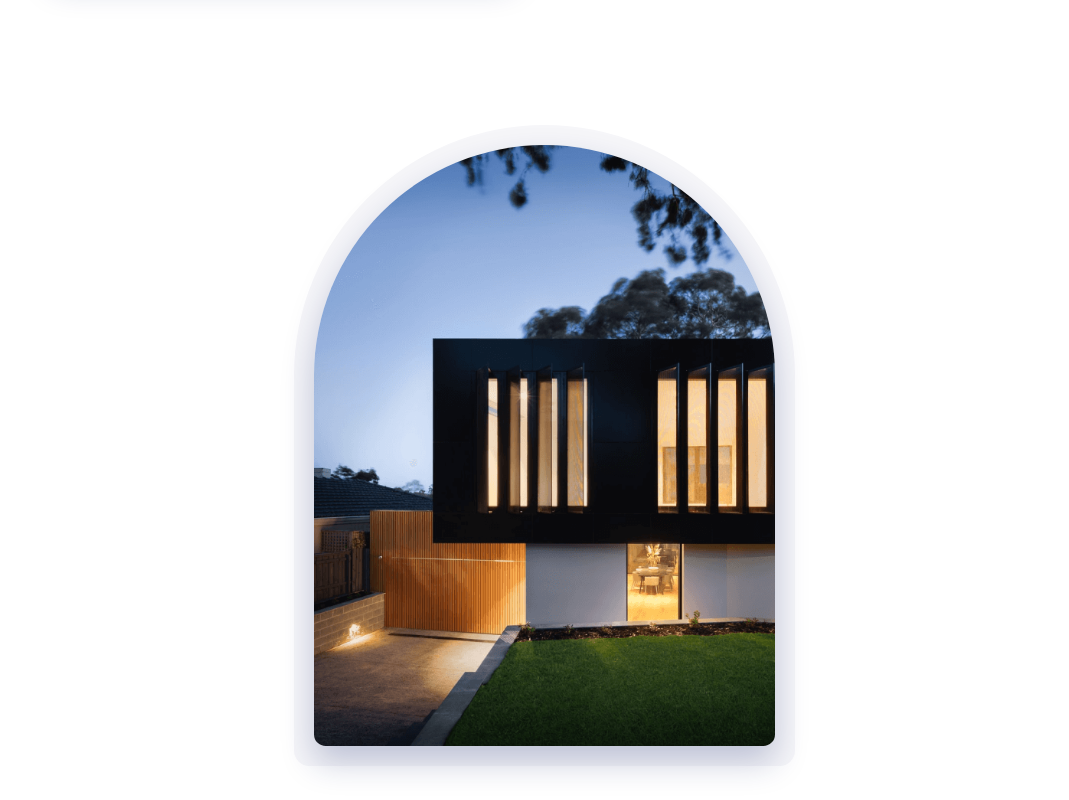
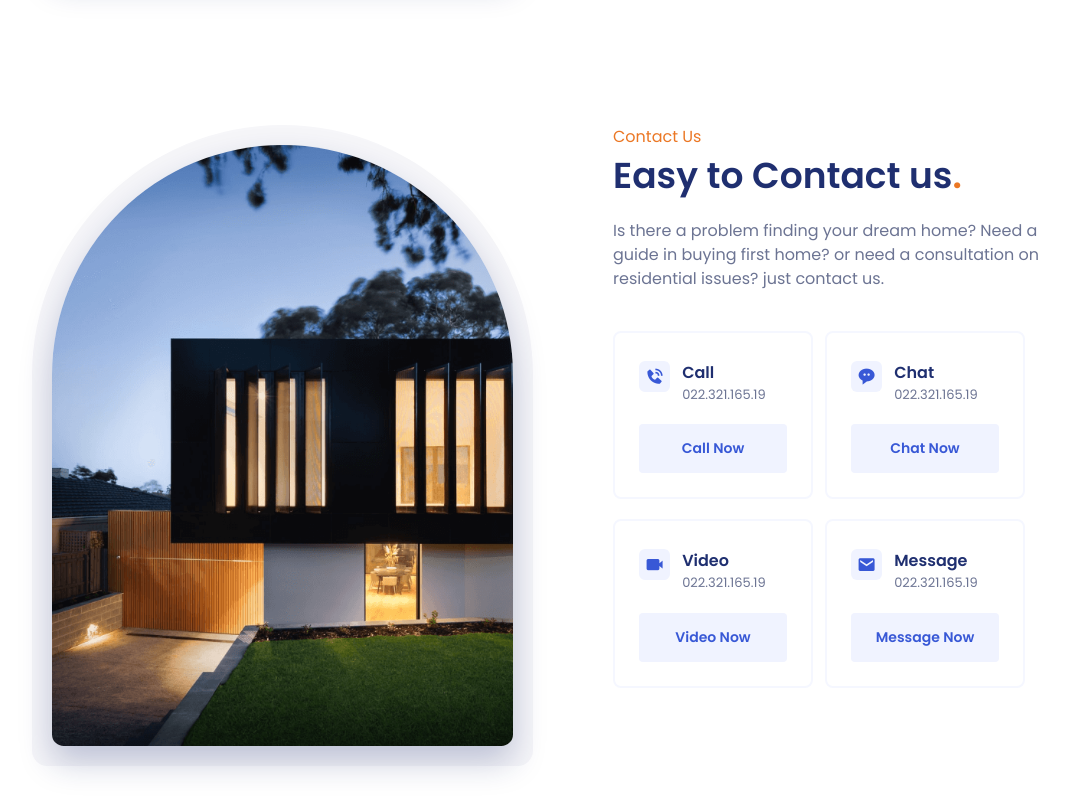
Before and after one commit to shoproizoshlo/real-state-website-vue-ts, a Vue app: page / in a window 1280 px wide. Shown: the part 2640-3440 px from the top of the page, without its empty margins (96-1165 px from the left). Built offline with nearby package versions, Linux system fonts and the light colour scheme.

Commit message:
fixed order images

```diff
--- a/src/components/main/Contact.vue
+++ b/src/components/main/Contact.vue
@@ -1,12 +1,6 @@
 <template>
   <section class="contact section" id="contact">
     <div class="contact__container wrapper grid">
-      <!-- <div class="relative flex justify-center">
-        <div class="contact__orbe"></div>
-        <div class="m-auto absolute overflow-hidden inset-0 contact__img">
-          <img src="/src/assets/img/contact.png" alt="contact" />
-        </div>
-      </div> -->
       <OrbeImg :url="'./src/assets/img/contact.png'" />
       <div class="contact__content">
         <div class="contact__data">
@@ -85,4 +79,36 @@ export default {
 
   grid-template-columns: repeat(2, 1fr);
 }
+
+@media screen and (max-width: 350px) {
+  .contact__card {
+    grid-template-columns: repeat(1, 100px);
+    justify-content: center;
+  }
+}
+@media screen and (min-width: 576px) {
+  .contact__card {
+    grid-template-columns: repeat(2, 192px);
+    justify-content: center;
+  }
+}
+@media screen and (min-width: 767px) {
+  .contact__container {
+    grid-template-columns: repeat(2, 1fr);
+    align-items: center;
+  }
+  .contact__card {
+    justify-content: inherit;
+  }
+}
+
+@media screen and (min-width: 1023px) {
+  .contact__container {
+    align-items: flex-start;
+    column-gap: 5rem;
+  }
+  .contact__card {
+    grid-template-columns: repeat(2, 200px);
+  }
+}
 </style>
--- a/src/components/main/ContactCard.vue
+++ b/src/components/main/ContactCard.vue
@@ -79,9 +79,6 @@ export default {
 }
 
 @media screen and (min-width: 1023px) {
-  .contact__card {
-    grid-template-columns: repeat(2, 200px);
-  }
   .contact__card-box {
     padding: 28px 1.5rem 1.5rem;
   }
--- a/src/components/main/OrbeImg.vue
+++ b/src/components/main/OrbeImg.vue
@@ -1,5 +1,5 @@
 <template>
-  <div class="value__images">
+  <div class="value__images" :class="contact ? 'value__images-order' : ''">
     <div class="value__orbe"></div>
     <div class="value__img">
       <img :src="url" alt="value" />
@@ -53,6 +53,11 @@ export default {
     height: 280px;
   }
 }
+@media screen and (min-width: 767px) {
+  .value__images-order {
+    order: 1;
+  }
+}
 @media screen and (min-width: 1023px) {
   .value__orbe {
     width: 501px;
--- a/src/components/main/Value.vue
+++ b/src/components/main/Value.vue
@@ -1,12 +1,6 @@
 <template>
   <section class="value section" id="value">
     <div class="value__container wrapper grid">
-      <!-- <div class="value__images">
-        <div class="value__orbe"></div>
-        <div class="value__img">
-          <img src="/src/assets/img/value.jpg" alt="value" />
-        </div>
-      </div> -->
       <OrbeImg :url="'./src/assets/img/value.jpg'" />
       <div class="value__content">
         <div class="value__data">
```
